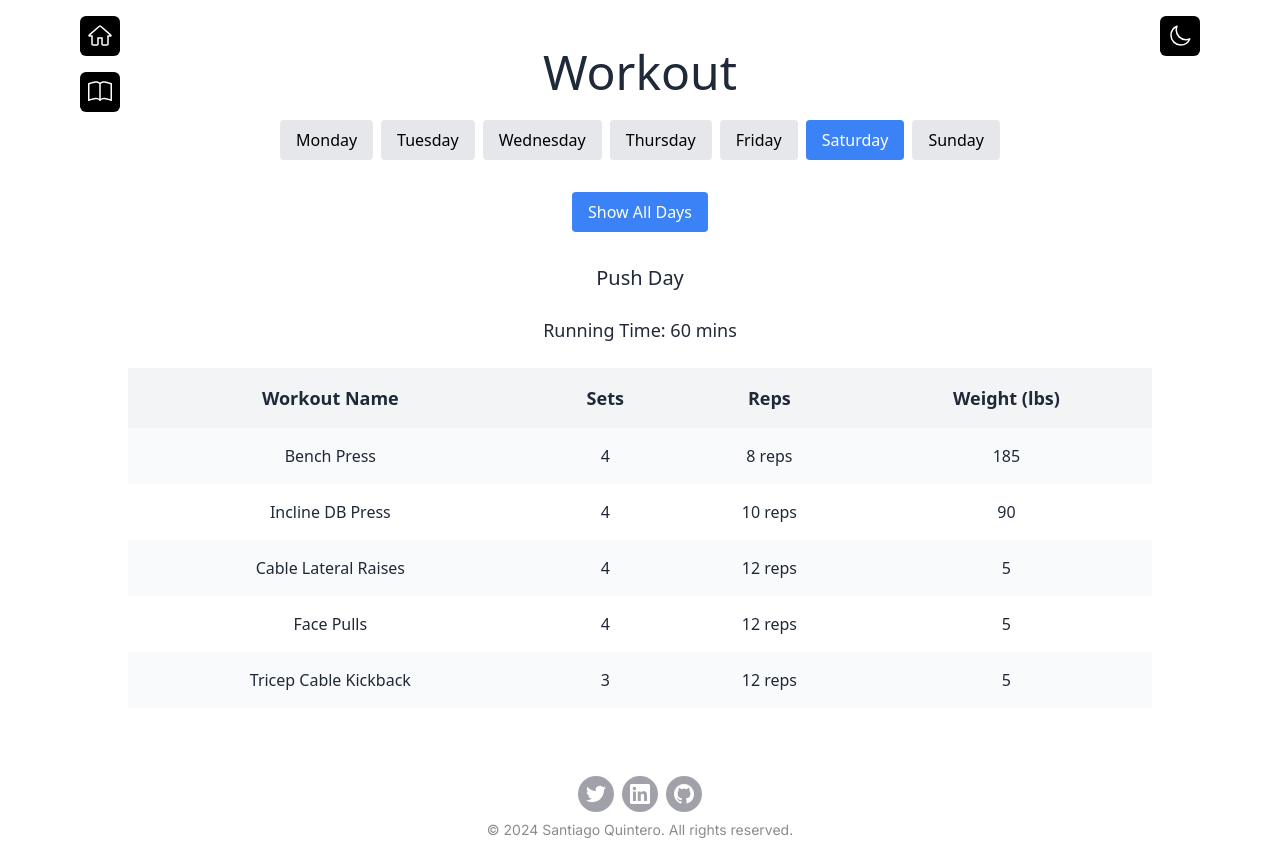
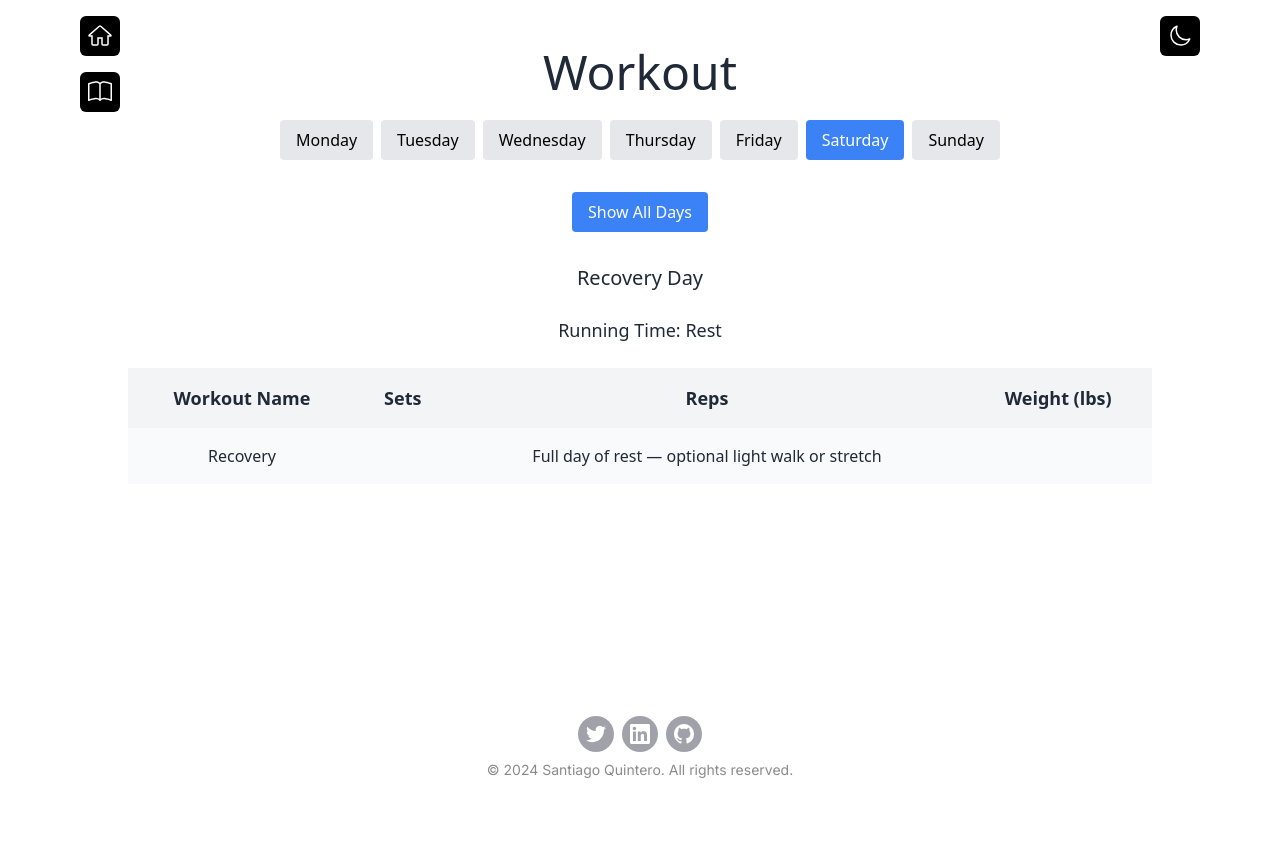
Before and after one commit to QuinteroSantiago/santiago-quintero-quiroga-portfolio, a React (Vite) app: page /workout in a window 1280 px wide. After the commit the page ends 800 px from the top, so only its background shows below. Built offline with nearby package versions, Linux system fonts and the light colour scheme; a web font is replaced by a local one.

Commit message:
build: update workout for strength and endurance

```diff
--- /dev/null
+++ b/src/data/archive/workouts4.js
@@ -0,0 +1,218 @@
+export default {
+    'Monday': {
+        title: 'Pull Day',
+        time: '75 mins',
+        exercises: [
+            {
+                name: 'Warmup',
+                sets: '',
+                reps: '10 minutes',
+                weight: ''
+            },
+            {
+                name: 'Pull-Ups',
+                sets: '4',
+                reps: '6 reps',
+                weight: 'Body weight'
+            },
+            {
+                name: 'DB Row (Individual Arm)',
+                sets: '4',
+                reps: '10 reps',
+                weight: '45'
+            },
+            {
+                name: 'BB Curls',
+                sets: '4',
+                reps: '10 reps',
+                weight: '50'
+            },
+            {
+                name: 'Lat Pulldowns',
+                sets: '4',
+                reps: '10 reps',
+                weight: '140'
+            },
+            {
+                name: 'Machine Bicep Curl',
+                sets: '4',
+                reps: '10 reps',
+                weight: '40'
+            },
+        ]
+    },
+    'Tuesday': {
+        title: 'Leg Day',
+        time: '90 mins',
+        exercises: [
+            {
+                name: 'Warmup',
+                sets: '',
+                reps: '10 minutes',
+                weight: ''
+            },
+            {
+                name: 'Back Squats',
+                sets: '4',
+                reps: '6 reps',
+                weight: '225'
+            },
+            {
+                name: 'Leg Press',
+                sets: '4',
+                reps: '10 reps',
+                weight: '320'
+            },
+            {
+                name: 'Leg Curls',
+                sets: '4',
+                reps: '12 reps',
+                weight: '110'
+            },
+            {
+                name: 'Leg Extension',
+                sets: '4',
+                reps: '12 reps',
+                weight: '120'
+            },
+            {
+                name: 'Calf Raises',
+                sets: '4',
+                reps: '15 reps',
+                weight: ''
+            }
+        ]
+    },
+    'Wednesday': {
+        title: 'Cardio (HIIT)',
+        time: '40 mins',
+        exercises: [
+            {
+                name: 'Rowing Machine HIIT https://www.rowingmachineworkouts.com/rowing-workouts/hiit-rowing',
+                sets: '3 rounds',
+                reps: '(30s sprint / 30s easy) x 3 + 2 minute rest',
+                weight: ''
+            },
+            {
+                name: 'Weighted Crunches',
+                sets: '4',
+                reps: '12 reps',
+                weight: '80'
+            },
+            {
+                name: 'Hanging Leg Raises',
+                sets: '4',
+                reps: '6 reps',
+                weight: '0'
+            }
+        ]
+    },
+    'Thursday': {
+        title: 'Upper Body',
+        time: '60 mins',
+        exercises: [
+            {
+                name: 'Pec Deck',
+                sets: '4',
+                reps: '10 reps',
+                weight: '160'
+            },
+            {
+                name: 'Cable Flyes',
+                sets: '4',
+                reps: '12 reps',
+                weight: '50'
+            },
+            {
+                name: 'Cable Curls',
+                sets: '3',
+                reps: '12 reps',
+                weight: '25'
+            },
+            {
+                name: 'Tricep Cable Extension',
+                sets: '4',
+                reps: '12 reps',
+                weight: '40'
+            },
+            {
+                name: 'Hammer Curls',
+                sets: '3',
+                reps: '10 reps',
+                weight: '20'
+            }
+        ]
+    },
+    'Friday': {
+        title: 'Cardio',
+        time: '40 mins',
+        exercises: [
+            {
+                name: 'Incline Treadmill Walk',
+                sets: '15% incline',
+                reps: '40 minutes',
+                weight: '3 mph'
+            }
+        ]
+    },
+    'Saturday': {
+        title: 'Push Day',
+        time: '60 mins',
+        exercises: [
+            {
+                name: 'Bench Press',
+                sets: '4',
+                reps: '8 reps',
+                weight: '185'
+            },
+            {
+                name: 'Incline DB Press',
+                sets: '4',
+                reps: '10 reps',
+                weight: '90'
+            },
+            {
+                name: 'Cable Lateral Raises',
+                sets: '4',
+                reps: '12 reps',
+                weight: '5'
+            },
+            {
+                name: 'Face Pulls',
+                sets: '4',
+                reps: '12 reps',
+                weight: '5'
+            },
+            {
+                name: 'Tricep Cable Kickback',
+                sets: '3',
+                reps: '12 reps',
+                weight: '5'
+            }
+        ]
+    },
+    'Sunday': {
+        title: 'Cardio',
+        time: '40 mins',
+        exercises: [
+            {
+                name: 'Bike HIIT',
+                sets: '6 rounds',
+                reps: '45s hard / 2 min easy',
+                weight: ''
+            },
+            {
+                name: 'Weighted Crunches',
+                sets: '4',
+                reps: '12 reps',
+                weight: '80'
+            },
+            {
+                name: 'Hanging Leg Raises',
+                sets: '4',
+                reps: '6 reps',
+                weight: '0'
+            }
+        ]
+    }
+};
--- a/src/data/workouts.js
+++ b/src/data/workouts.js
@@ -1,7 +1,7 @@
 export default {
     'Monday': {
-        title: 'Pull Day',
-        time: '75 mins',
+        title: 'Full Body Strength (Heavy)',
+        time: '60 mins',
         exercises: [
             {
                 name: 'Warmup',
@@ -10,40 +10,66 @@ export default {
                 weight: ''
             },
             {
-                name: 'Pull-Ups',
-                sets: '4',
-                reps: '6 reps',
-                weight: 'Body weight'
+                name: 'Squat',
+                sets: '2',
+                reps: '5 reps',
+                weight: '225 lbs'
             },
             {
-                name: 'DB Row (Individual Arm)',
-                sets: '4',
-                reps: '10 reps',
-                weight: '45'
+                name: 'Bench',
+                sets: '2',
+                reps: '5 reps',
+                weight: '185 lbs'
             },
             {
-                name: 'BB Curls',
-                sets: '4',
-                reps: '10 reps',
-                weight: '50'
+                name: 'Weighted Chin-Ups',
+                sets: '2',
+                reps: '5 reps',
+                weight: '25 lbs'
             },
             {
-                name: 'Lat Pulldowns',
-                sets: '4',
-                reps: '10 reps',
-                weight: '140'
+                name: 'Barbell Row',
+                sets: '2',
+                reps: '5 reps',
+                weight: '135 lbs'
             },
             {
-                name: 'Machine Bicep Curl',
-                sets: '4',
-                reps: '10 reps',
-                weight: '40'
+                name: 'Cable Pallof Press (Anti-Rotation)',
+                sets: '3',
+                reps: '10 reps/side',
+                weight: '15 lbs'
             },
+            {
+                name: 'Side Plank (Anti-Lateral Flexion)',
+                sets: '2',
+                reps: '45 seconds/side',
+                weight: ''
+            },
+            {
+                name: 'Face Pulls (Rotator Cuff / Scap Stability)',
+                sets: '2',
+                reps: '15 reps',
+                weight: '10 lbs'
+            }
         ]
     },
+
     'Tuesday': {
-        title: 'Leg Day',
-        time: '90 mins',
+        title: 'Cardio – Cycling',
+        time: '45–60 mins',
+        exercises: [
+            {
+                name: 'Stationary Bike',
+                sets: 'Zone 3',
+                reps: '45 minutes',
+                weight: 'Level 8'
+            }
+        ]
+    },
+
+    'Wednesday': {
+        title: 'Full Body Strength (Heavy)',
+        time: '60 mins',
         exercises: [
             {
                 name: 'Warmup',
@@ -52,166 +78,124 @@ export default {
                 weight: ''
             },
             {
-                name: 'Back Squats',
-                sets: '4',
-                reps: '6 reps',
-                weight: '225'
+                name: 'Deadlift',
+                sets: '2',
+                reps: '5 reps',
+                weight: '275 lbs'
             },
             {
-                name: 'Leg Press',
-                sets: '4',
-                reps: '10 reps',
-                weight: '320'
+                name: 'Overhead Press (Strict)',
+                sets: '2',
+                reps: '5 reps',
+                weight: '95 lbs'
             },
             {
-                name: 'Leg Curls',
-                sets: '4',
-                reps: '12 reps',
-                weight: '110'
+                name: 'PullDown',
+                sets: '2',
+                reps: '5 reps',
+                weight: '180 lbs'
             },
             {
-                name: 'Leg Extension',
-                sets: '4',
-                reps: '12 reps',
-                weight: '120'
+                name: 'Hanging Leg Raises',
+                sets: '1',
+                reps: '6–8 reps',
+                weight: ''
             },
             {
-                name: 'Calf Raises',
-                sets: '4',
+                name: 'Bulgarian Split Squat (Single-Leg Strength)',
+                sets: '2',
+                reps: '6 reps/leg',
+                weight: '0'
+            },
+            {
+                name: 'External Rotations (Cuff Work)',
+                sets: '2',
                 reps: '15 reps',
+                weight: 'Light Band'
+            }
+        ]
+    },
+    'Thursday': {
+        title: 'Cardio – Rowing (Zone 2)',
+        time: '30–60 mins',
+        exercises: [
+            {
+                name: 'Rowing Machine – Steady State',
+                sets: 'Zone 2',
+                reps: '30 minutes',
                 weight: ''
             }
         ]
     },
-    'Wednesday': {
-        title: 'Cardio (HIIT)',
-        time: '40 mins',
+    'Friday': {
+        title: 'Full Body Strength (Heavy)',
+        time: '60 mins',
         exercises: [
             {
-                name: 'Rowing Machine HIIT https://www.rowingmachineworkouts.com/rowing-workouts/hiit-rowing',
-                sets: '3 rounds',
-                reps: '(30s sprint / 30s easy) x 3 + 2 minute rest',
+                name: 'Warmup',
+                sets: '',
+                reps: '10 minutes',
                 weight: ''
             },
             {
-                name: 'Weighted Crunches',
-                sets: '4',
-                reps: '12 reps',
-                weight: '80'
+                name: 'Front Squat',
+                sets: '2',
+                reps: '5 reps',
+                weight: '135 lbs'
             },
             {
-                name: 'Hanging Leg Raises',
-                sets: '4',
-                reps: '6 reps',
+                name: 'Incline Bench Press',
+                sets: '2',
+                reps: '5 reps',
+                weight: '135 lbs'
+            },
+            {
+                name: 'Weighted Dips',
+                sets: '2',
+                reps: '5 reps',
+                weight: '45 lbs'
+            },
+            {
+                name: 'Cable Crunches (Heavy Abs)',
+                sets: '3',
+                reps: '10 reps',
+                weight: 'Heavy'
+            },
+            {
+                name: 'Suitcase Carry (Anti-Lateral Flexion)',
+                sets: '2',
+                reps: '40 seconds',
+                weight: '60 lbs'
+            },
+            {
+                name: 'Tibialis Raises',
+                sets: '2',
+                reps: '15 reps',
                 weight: '0'
             }
         ]
     },
-    'Thursday': {
-        title: 'Upper Body',
-        time: '60 mins',
+    'Saturday': {
+        title: 'Recovery Day',
+        time: 'Rest',
         exercises: [
             {
-                name: 'Pec Deck',
-                sets: '4',
-                reps: '10 reps',
-                weight: '160'
-            },
-            {
-                name: 'Cable Flyes',
-                sets: '4',
-                reps: '12 reps',
-                weight: '50'
-            },
-            {
-                name: 'Cable Curls',
-                sets: '3',
-                reps: '12 reps',
-                weight: '25'
-            },
-            {
-                name: 'Tricep Cable Extension',
-                sets: '4',
-                reps: '12 reps',
-                weight: '40'
-            },
-            {
-                name: 'Hammer Curls',
-                sets: '3',
-                reps: '10 reps',
-                weight: '20'
-            }
-        ]
-    },
-    'Friday': {
-        title: 'Cardio',
-        time: '40 mins',
-        exercises: [
-            {
-                name: 'Incline Treadmill Walk',
-                sets: '15% incline',
-                reps: '40 minutes',
-                weight: '3 mph'
-            }
-        ]
-    },
-    'Saturday': {
-        title: 'Push Day',
-        time: '60 mins',
-        exercises: [
-            {
-                name: 'Bench Press',
-                sets: '4',
-                reps: '8 reps',
-                weight: '185'
-            },
-            {
-                name: 'Incline DB Press',
-                sets: '4',
-                reps: '10 reps',
-                weight: '90'
-            },
-            {
-                name: 'Cable Lateral Raises',
-                sets: '4',
-                reps: '12 reps',
-                weight: '5'
-            },
-            {
-                name: 'Face Pulls',
-                sets: '4',
-                reps: '12 reps',
-                weight: '5'
-            },
-            {
-                name: 'Tricep Cable Kickback',
-                sets: '3',
-                reps: '12 reps',
-                weight: '5'
+                name: 'Recovery',
+                sets: '',
+                reps: 'Full day of rest — optional light walk or stretch',
+                weight: ''
             }
         ]
     },
     'Sunday': {
-        title: 'Cardio',
-        time: '40 mins',
+        title: 'Cardio – Cycling Outdoors (Zone 2)',
+        time: '60 mins',
         exercises: [
             {
-                name: 'Bike HIIT',
-                sets: '6 rounds',
-                reps: '45s hard / 2 min easy',
-                weight: ''
-            },
-            {
-                name: 'Weighted Crunches',
-                sets: '4',
-                reps: '12 reps',
-                weight: '80'
-            },
-            {
-                name: 'Hanging Leg Raises',
-                sets: '4',
-                reps: '6 reps',
-                weight: '0'
+                name: 'Cycling Outdoors',
+                sets: 'Zone 2',
+                reps: '60 minutes',
+                weight: 'At least to bridge and back'
             }
         ]
     }
```
